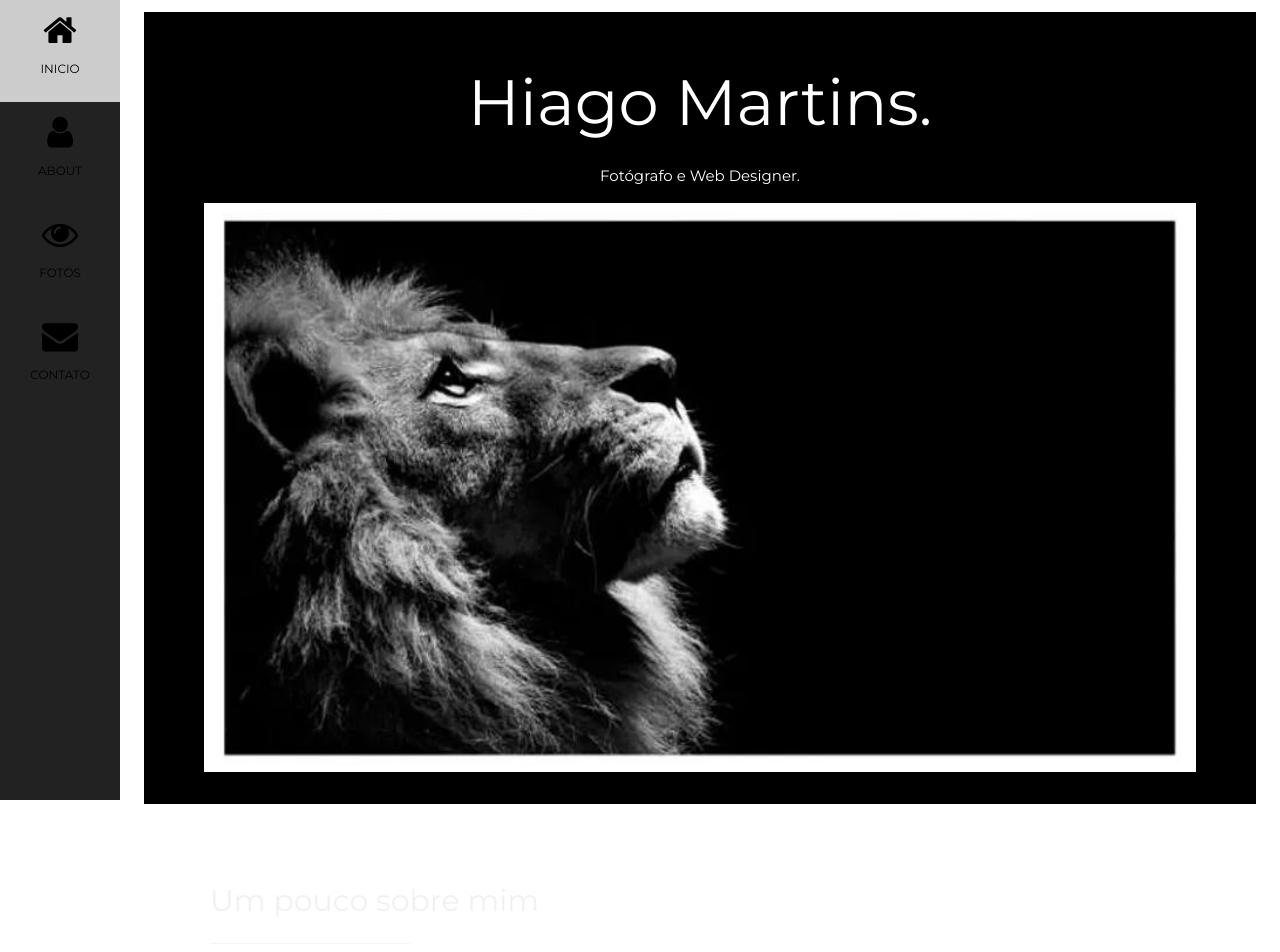
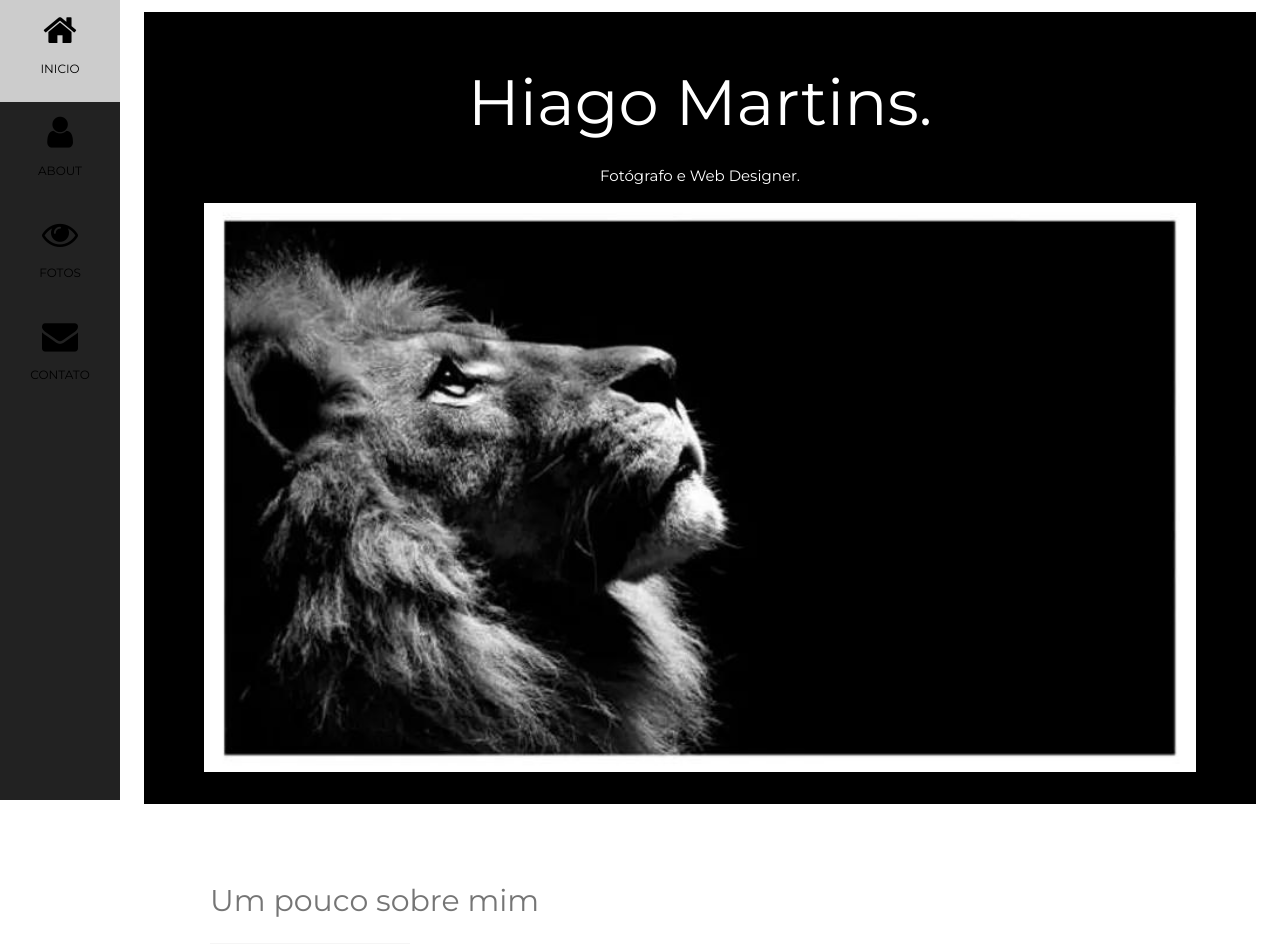
Before and after one commit to Cleitin1/pro--web, a Next.js app: page / in a window 1280 px wide. Shown: the top 952 px of the page. Built offline with nearby package versions, Linux system fonts and the light colour scheme.

Commit message:
Alterando

```diff
--- a/pages/index.js
+++ b/pages/index.js
@@ -51,7 +51,7 @@ export default function Home() {
           </header>
           {/* About Section */}
           <div className="w3-content w3-justify w3-text-grey w3-padding-64" id="about">
-            <h2 className="w3-text-light-grey">Um pouco sobre mim</h2>
+            <h2 className="w3-text-light-black">Um pouco sobre mim</h2>
             <hr style={{width: '200px'}} className="w3-opacity" />
             <p> Uma pessoa misteriosa e bem tranquila, gosto de fotografar a vida, natureza e as demais coisas relacionadas, gosto de coisas que me trazem uma boa energia, aprendendo muito com a vida e com meus erros. Trabalho com Fotografia desde meus 15 anos, profissional a 8 anos, trabalhando com os todos os módelos de fotografia. Sonho em viajar o mundo todo e fotografar cada continente e suas mais belas paisagens e culturas. Uma pessoa mente a berta e de bem com a vida. GOOD VIBES FOR YOU.
             </p>
```
